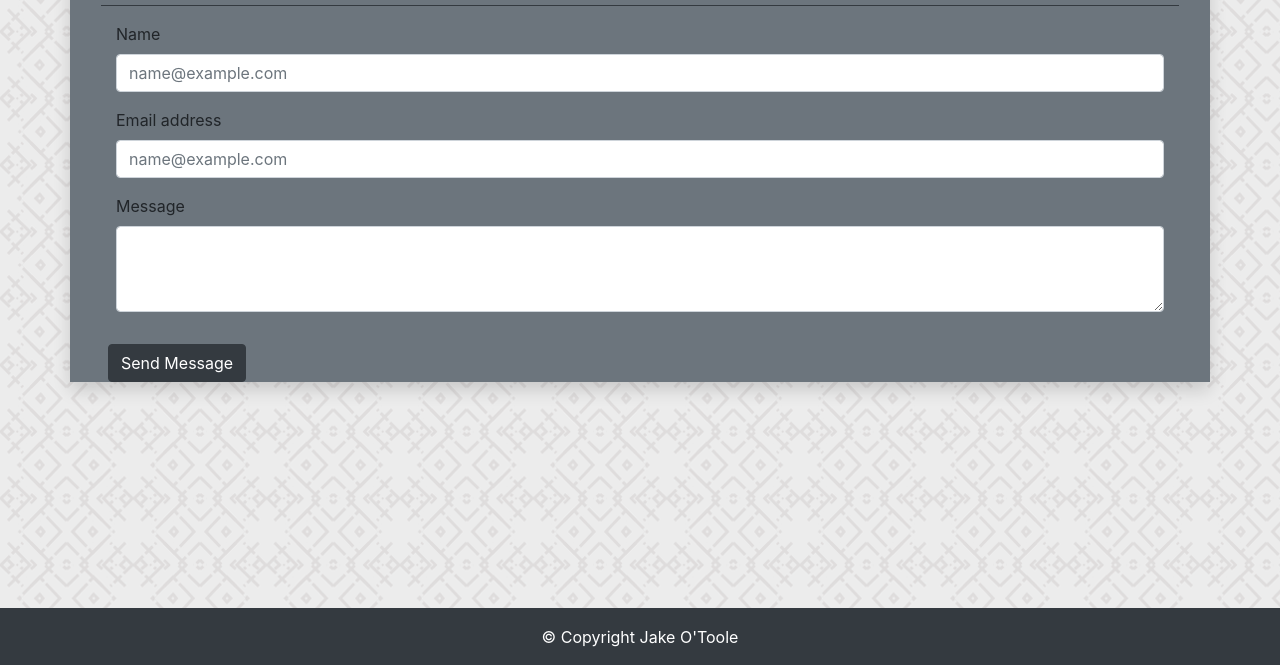
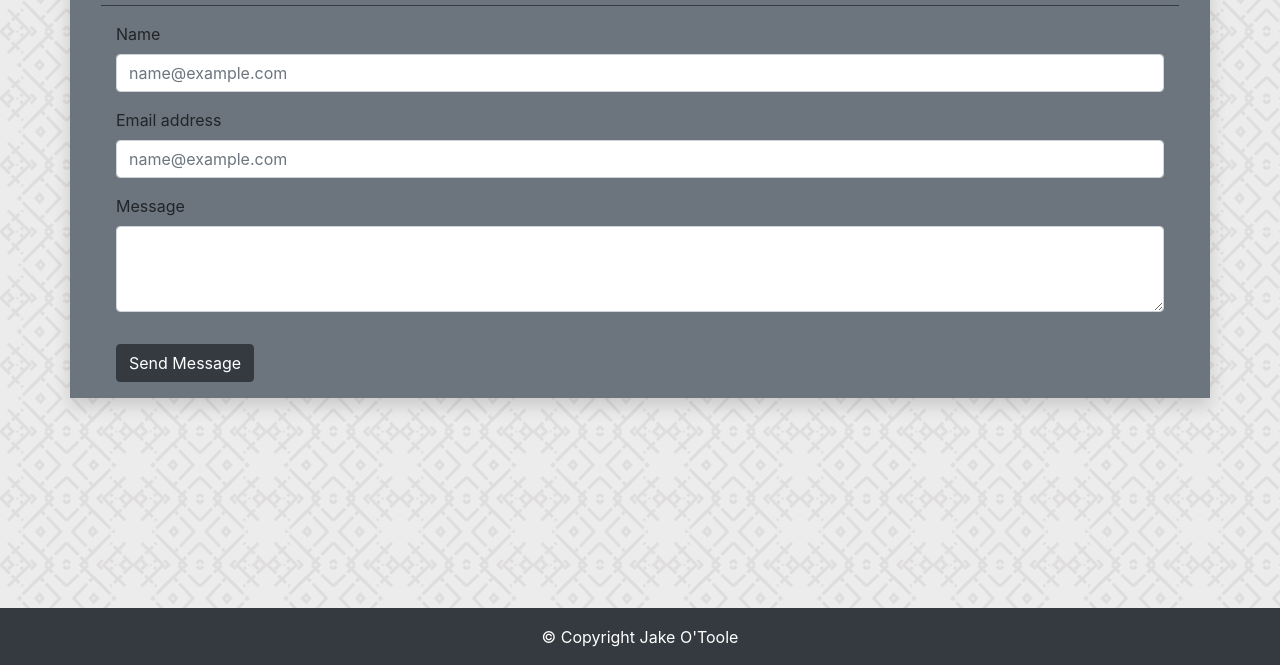
Before and after one commit to SirPotatoIV/BS-portfolio-practice, a website: page contact.html in a window 1280 px wide. Shown: the part 135-800 px from the top of the page. Drawn offline with nearby package versions, Linux system fonts and the light colour scheme.

Commit message:
Added margin to shift button over. Added padding to container to add space below the button.

```diff
--- a/contact.html
+++ b/contact.html
@@ -42,7 +42,7 @@
     <!-- Main container for content of page -->
     <!-- How to add margin and padding. Used class m-5. Note: documentations recommends not to use top-margin (class mt-#) https://getbootstrap.com/docs/4.3/utilities/spacing/ -->
     <!-- Made container stay centered at all times using mx-auto -->
-    <div class="container shadow mb-5 bg-secondary mx-auto">
+    <div class="container shadow mb-5 pb-3 bg-secondary mx-auto">
         <!-- Row 1 -->
         <!-- How to add border https://getbootstrap.com/docs/4.3/utilities/borders/ -->
         <div class="row m-3">
@@ -74,7 +74,7 @@
             </div>
         </div>
         <!-- Row 3 -->
-        <div class="row m-2">
+        <div class="row ml-3">
             <div class="col-12">
                 <button type="button" class="btn btn-dark">Send Message</button>
             </div>
```
